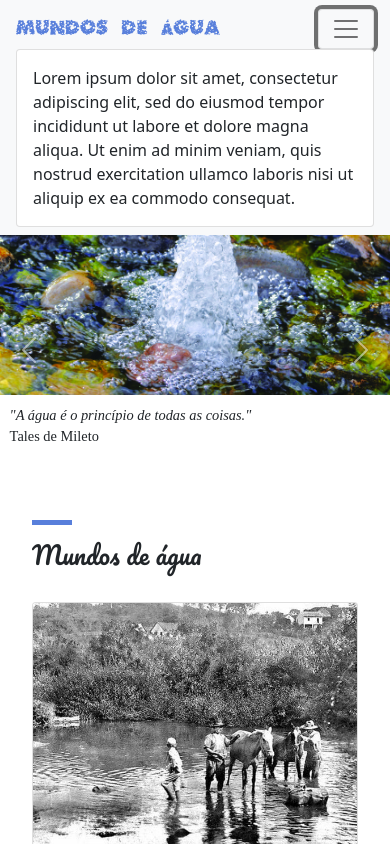
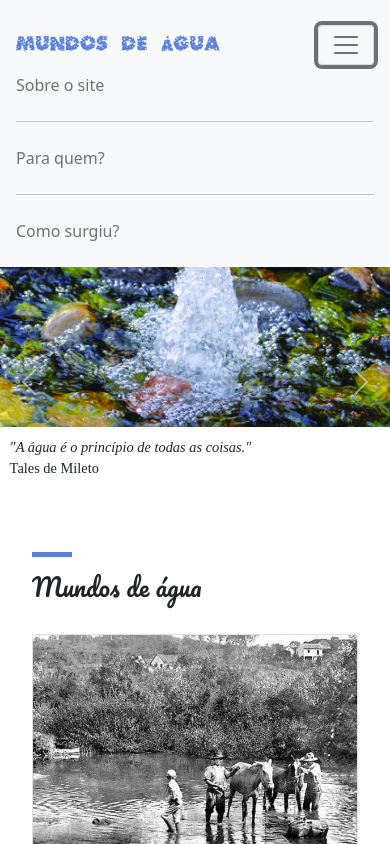
Before and after one commit to MaluMartins/mundos-de-agua, a plain HTML site: page index.html in a window 390 px wide. Both pictures are taken after a click on the button "Toggle navigation". Shown: the top 844 px of the page. Drawn offline with nearby package versions, Linux system fonts and the light colour scheme; a web font is replaced by a local one.

Commit message:
last settings

```diff
--- a/index.css
+++ b/index.css
@@ -12,10 +12,6 @@ html {
 
 p, h1, h2, h4 {
     font-family: 'Source Serif Pro', serif!important;
-}
-
-.collapse .card a, .collapse .card hr {
-    width: 100px!important;
 }
 
 a.card-title, h2 {
--- a/index.html
+++ b/index.html
@@ -17,21 +17,33 @@
 </head>
 
 <body>
-  <nav class="navbar sticky-top navbar-light bg-light">
-    <a class="navbar-brand" href="index.html">MUNDOS DE ÁGUA</a>
-    <button class="navbar-toggler" type="button" data-bs-toggle="collapse" data-bs-target="#collapseExample"
-      aria-controls="navbarSupportedContent" aria-expanded="false" aria-label="Toggle navigation">
-      <span class="navbar-toggler-icon"></span>
-    </button>
+    <nav class="navbar sticky-top navbar-light bg-light">
 
-    <div class="collapse" id="collapseExample">
-      <div class="card card-body">
-        Lorem ipsum dolor sit amet, consectetur adipiscing elit, sed do eiusmod tempor incididunt ut labore et dolore
-        magna aliqua. Ut enim ad minim veniam, quis nostrud exercitation ullamco laboris nisi ut aliquip ex ea commodo
-        consequat.
+    </nav>
+
+    <nav class="navbar navbar-expand-lg navbar-light bg-light">
+      <div class="container-fluid">
+        <a class="navbar-brand" href="index.html">MUNDOS DE ÁGUA</a>
+        <button class="navbar-toggler" type="button" data-bs-toggle="collapse" data-bs-target="#navbarSupportedContent" aria-controls="navbarSupportedContent" aria-expanded="false" aria-label="Toggle navigation">
+          <span class="navbar-toggler-icon"></span>
+        </button>
+        <div class="collapse navbar-collapse" id="navbarSupportedContent">
+          <ul class="navbar-nav me-auto mb-2 mb-lg-0">
+            <li class="nav-item">
+              <a class="nav-link" href="./pages/sobre.html">Sobre o site</a>
+            </li>
+            <hr>
+            <li class="nav-item">
+              <a class="nav-link" href="./pages/quem.html">Para quem?</a>
+            </li>
+            <hr>
+            <li class="nav-item">
+              <a class="nav-link" href="./pages/como.html">Como surgiu?</a>
+            </li>
+          </ul>
+        </div>
       </div>
-    </div>
-  </nav>
+    </nav>
 
   <div id="carouselExampleControls" class="carousel slide" data-ride="carousel">
     <div class="carousel-inner">
```
Also changed, not shown: pages/como.html (added, +15 -0 lines), pages/quem.html (added, +15 -0 lines), pages/sobre.html (added, +18 -0 lines), pages/subtopico2-2.html (+4 -1 lines).
